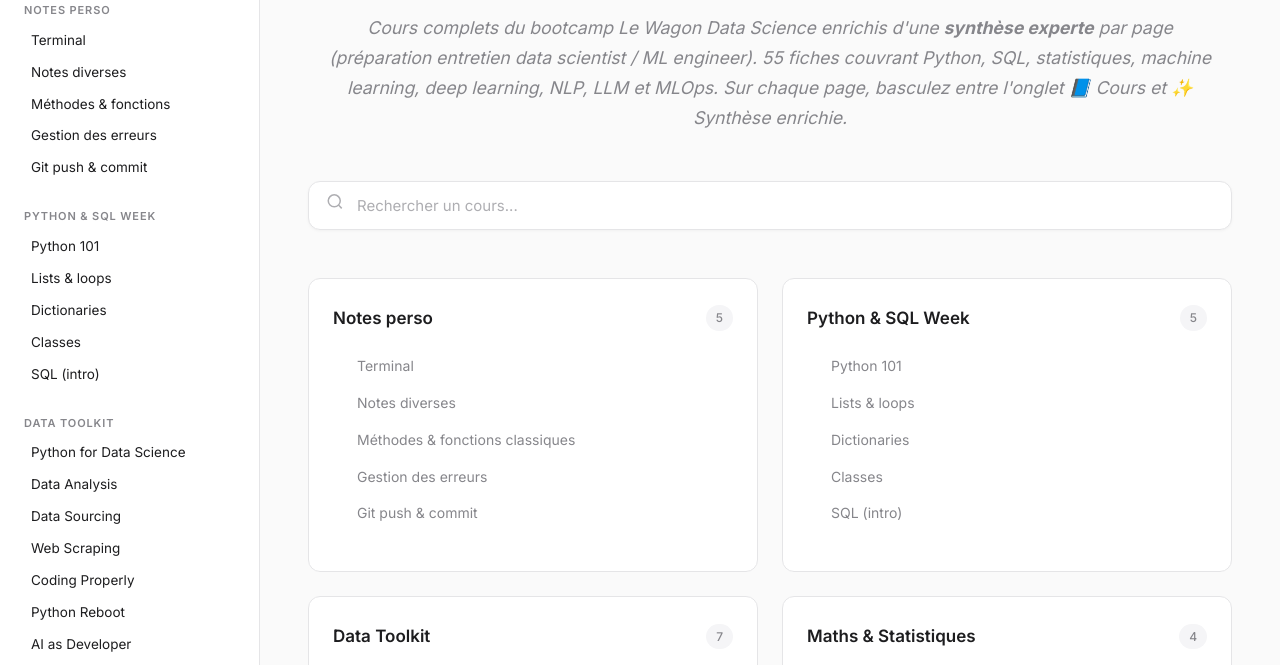
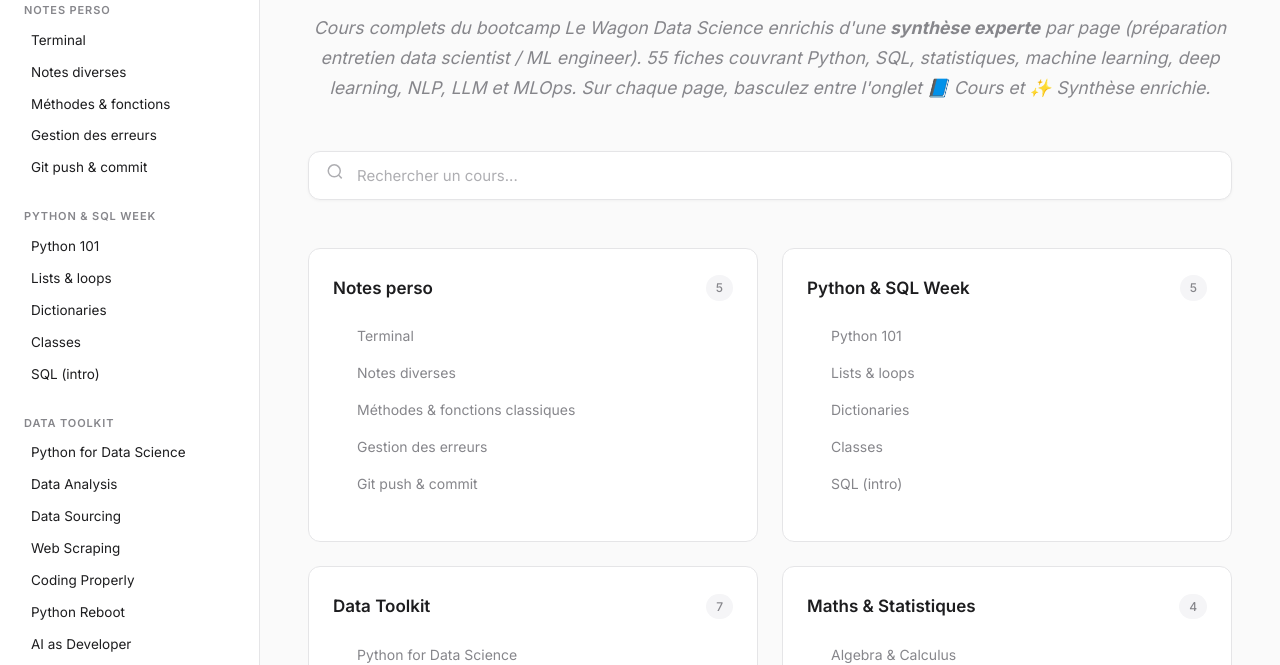
Before and after one commit to Chaguerrand/lewagon, a plain HTML site: page index.html in a window 1280 px wide. Shown: the part 99-764 px from the top of the page. Drawn offline with Linux system fonts and the light colour scheme.

Commit message:
Texte header 1000px

```diff
--- a/index.html
+++ b/index.html
@@ -165,7 +165,7 @@
 
       <div class="page-header" style="text-align: center;">
         <h1>Le Wagon Data Science</h1>
-        <p class="page-objective" style="max-width: 900px; margin: 0 auto;">
+        <p class="page-objective" style="max-width: 1000px; margin: 0 auto;">
           Cours complets du bootcamp Le Wagon Data Science enrichis d'une <strong>synthèse experte</strong> par page (préparation entretien data scientist / ML engineer). 55 fiches couvrant Python, SQL, statistiques, machine learning, deep learning, NLP, LLM et MLOps. Sur chaque page, basculez entre l'onglet <span>📘 Cours</span> et <span>✨ Synthèse enrichie</span>.
         </p>
       </div>
```
